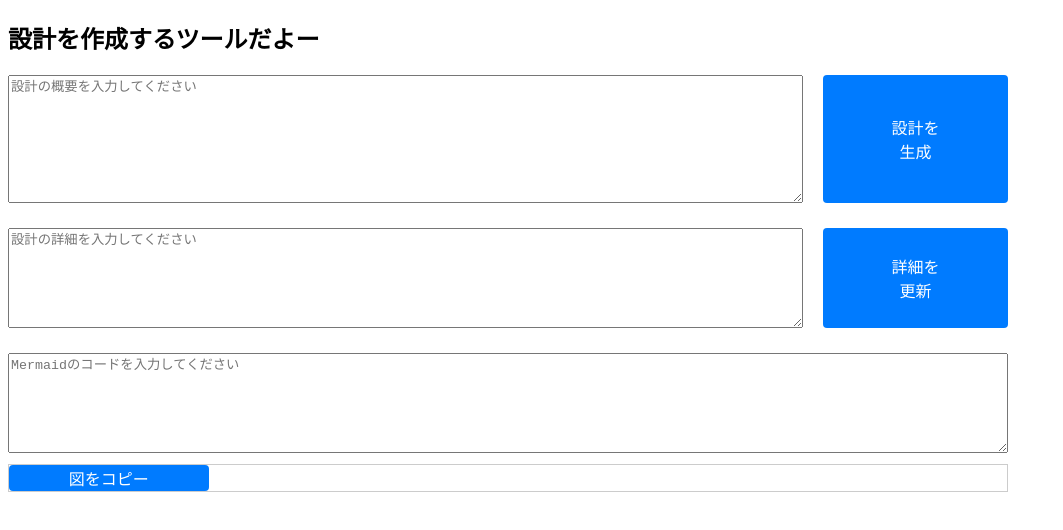
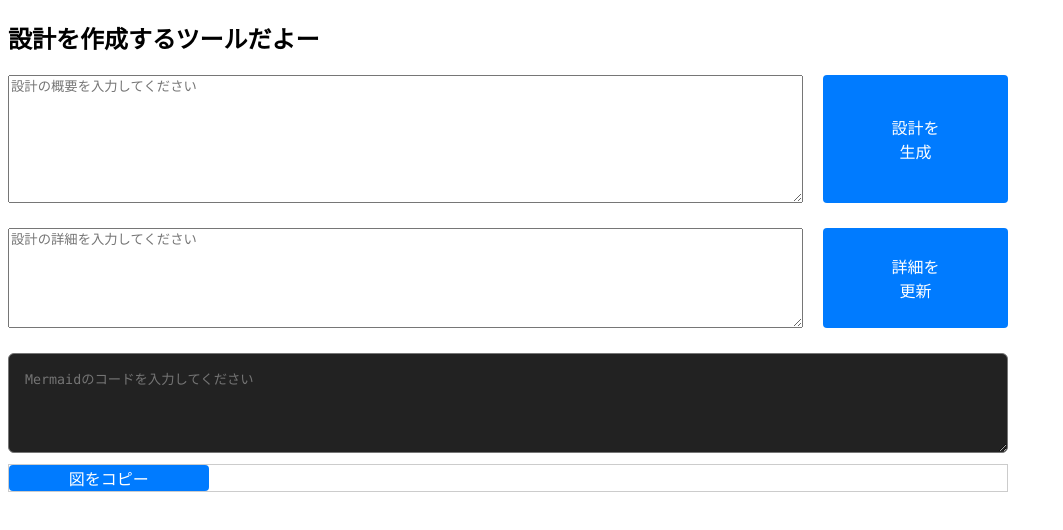
Before and after one commit to Kei-TAKAHATA/design_detailer, a React (Create React App) app in the folder frontend/: page / in a window 1280 px wide. Shown: the top 530 px of the page, without its empty margins (0-1063 px from the left). Built offline with nearby package versions, Linux system fonts and the light colour scheme.

Commit message:
[update]コードブロックのデザイン変更

```diff
--- a/frontend/src/components/MermaidEditor/MermaidEditor.tsx
+++ b/frontend/src/components/MermaidEditor/MermaidEditor.tsx
@@ -1,7 +1,7 @@
 import React, { useState, useEffect } from 'react';
 import { MermaidEditorProps } from './types';
-import { StyledMermaidEditor } from './styles';
-import { TextArea } from '../common/TextArea';
+import { StyledMermaidEditor, StyledMermaidEditorTextArea } from './styles';
+
 
 export const MermaidEditor: React.FC<MermaidEditorProps> = ({ code, onChange }) => {
   const [lineCount, setLineCount] = useState(code.split('\n').length);
@@ -12,14 +12,13 @@ export const MermaidEditor: React.FC<MermaidEditorProps> = ({ code, onChange })
 
   return (
     <StyledMermaidEditor>
-      <TextArea
+      <StyledMermaidEditorTextArea
         value={code}
         onChange={(event) => onChange(event.target.value)}
         $minRows={Math.max(lineCount + 1, 5)}
         $maxRows={20}
         $cols={50}
         placeholder="Mermaidのコードを入力してください"
-        // style={{ width: '100%', marginBottom: '20px' }}
       />
     </StyledMermaidEditor>
   );
--- a/frontend/src/components/MermaidEditor/styles.ts
+++ b/frontend/src/components/MermaidEditor/styles.ts
@@ -1,4 +1,5 @@
 import styled from 'styled-components';
+import { TextAreaProps } from '../common/TextArea/types';
 
 export const StyledMermaidEditor = styled.div`
   width: 100%;
@@ -6,4 +7,33 @@ export const StyledMermaidEditor = styled.div`
 
   height: 100%;
   margin-bottom: 0.5%; /* 親要素の幅に対する割合で設定 */
+
+  // background: #444;         // コードブロック風のグレー背景色
+  // border-radius: 6px;      // 角丸
+  // padding: 1rem;               // 内側余白
+  // font-family: 'Fira Mono', 'Consolas', 'Menlo', monospace; // 等幅フォント
+  // color: #fff;                 // 文字色
 `;
+
+export const StyledMermaidEditorTextArea = styled.textarea<TextAreaProps>`
+  // TextAreaのスタイル継承がうまくいかなかったため、同じ部分も記載
+  width: 100%;
+  min-height: ${({ $minRows = 5 }) => {
+    return `calc(1.5em * ${$minRows})`;
+  }}; /* デフォルトは5行 */
+  max-height: ${({ $maxRows = 20 }) => {
+    return `calc(1.5em * ${$maxRows})`;
+  }}; /* デフォルトは20行 */
+  line-height: 1.5em;
+  resize: vertical;
+  margin-left: 0;
+  margin-right: 0;
+  box-sizing: border-box;
+  resize: vertical;
+
+  background: #222;         // コードブロック風の黒色の背景色
+  border-radius: 6px;      // 角丸
+  padding: 1rem;               // 内側余白
+  font-family: 'Fira Mono', 'Consolas', 'Menlo', monospace; // 等幅フォント
+  color: #fff;                 // 文字色
+`;
```
